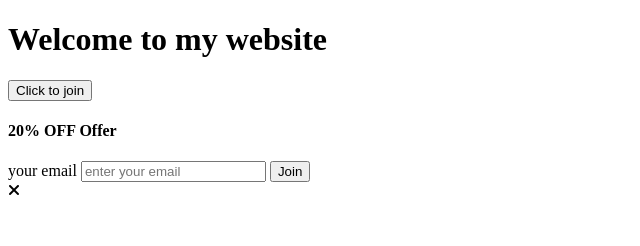
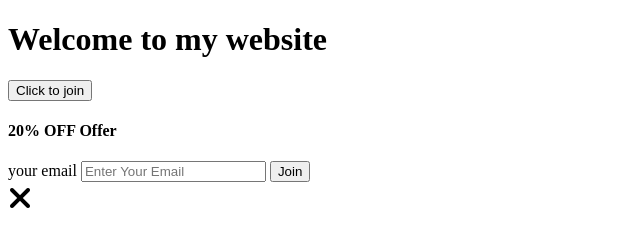
Before and after one commit to njx100/blurred-background-popup, a plain HTML site: page index.html in a window 1280 px wide. Shown: the full height of the page, 0-640 px from the left. Drawn offline with Linux system fonts and the light colour scheme.

Commit message:
html revision

```diff
--- a/index.html
+++ b/index.html
@@ -13,13 +13,13 @@
         <h1>Welcome to my website</h1>
         <button class="btn">Click to join</button>
     </div>
-    <div class="popup-container">
+    <div class="popup-container active">
         <h4>20% OFF Offer</h4>
         <label for="email">your email</label>
-        <input type="email" name="email" class="input" id="email" placeholder="enter your email">
+        <input type="email" name="email" class="input" id="email" placeholder="Enter Your Email">
         <button class="popup-btn">Join</button>
         <div class="close-icon">
-            <i class="fa-solid fa-xmark"></i>
+            <i class="fa-solid fa-xmark fa-2x"></i>
         </div>
     </div>
 
```
